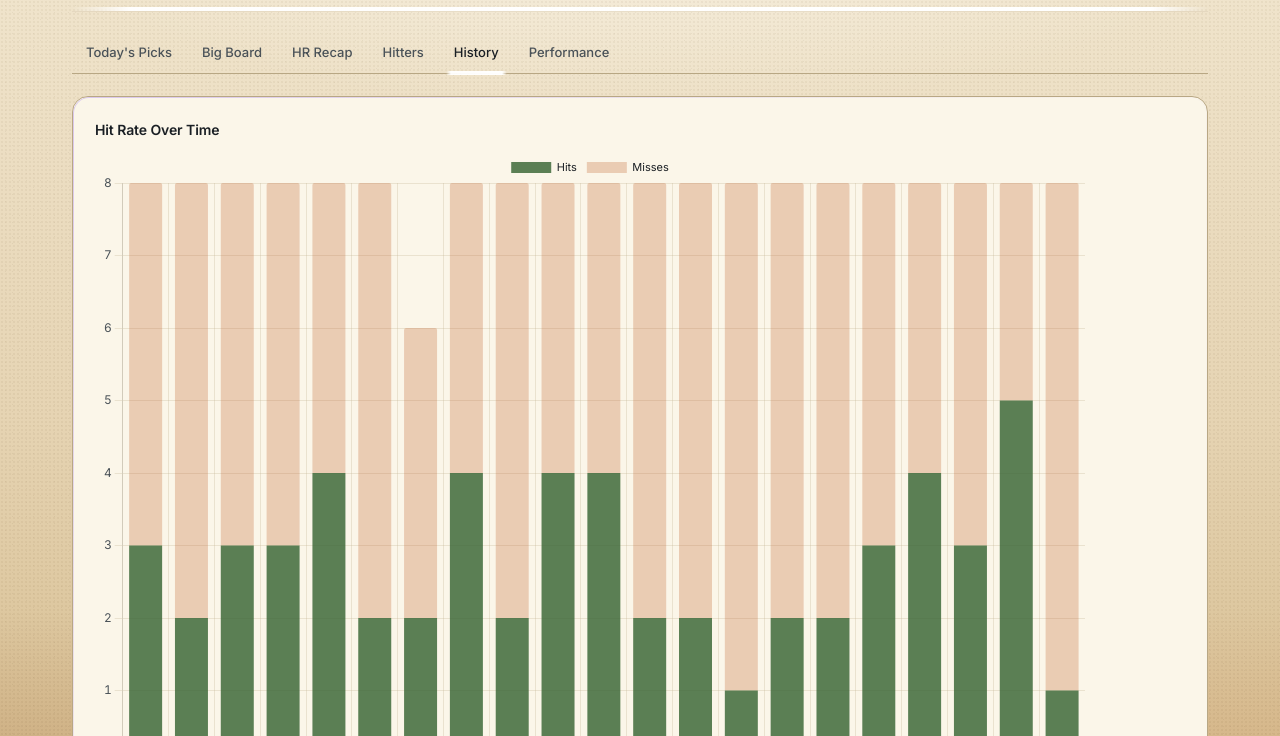
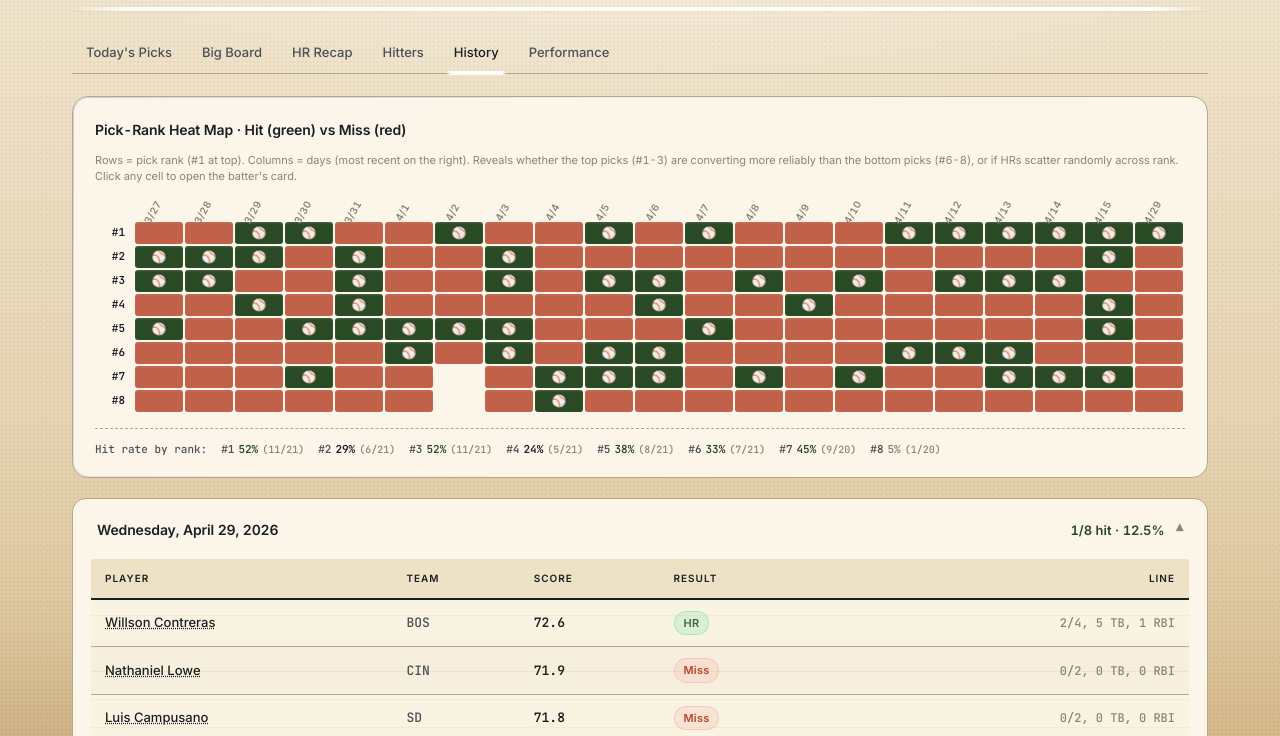
Before and after one commit to pablokunkel/mlb_bets_project, a plain HTML site: page mlb_hr_bet_site/index.html in a window 1280 px wide. Both pictures are taken after a click on the element "History". Shown: the part 64-800 px from the top of the page. Drawn offline with nearby package versions, Linux system fonts and the light colour scheme.

Commit message:
Fix gitignore + History heatmap + drop Performance masthead

```diff
--- a/mlb_hr_bet_site/index.html
+++ b/mlb_hr_bet_site/index.html
@@ -633,6 +633,94 @@
     }
 
     /* ────────────────────────────────────────────────────────────
+       HISTORY — pick-rank heat map (replaces bar chart)
+       Rows = pick rank #1..#8. Columns = days. Green=HR, red=miss.
+       ──────────────────────────────────────────────────────────── */
+    .history-heatmap {
+      width: 100%; border-collapse: separate; border-spacing: 2px;
+      table-layout: fixed;
+      font-family: 'Inter', sans-serif;
+    }
+    .history-heatmap thead th {
+      font-size: 9px; font-weight: 600;
+      color: var(--ink-muted);
+      letter-spacing: 0.04em;
+      text-transform: uppercase;
+      padding: 4px 0;
+      vertical-align: bottom;
+      text-align: center;
+      background: transparent;
+      border: none;
+      font-feature-settings: 'tnum';
+    }
+    .history-heatmap thead th.day-col span {
+      display: inline-block;
+      transform: rotate(-60deg);
+      transform-origin: 50% 100%;
+      white-space: nowrap;
+      font-size: 10px;
+    }
+    .history-heatmap thead th.rank-col {
+      width: 36px;
+    }
+    .history-heatmap tbody td.rank-col {
+      font-family: 'JetBrains Mono', monospace;
+      font-size: 11px; font-weight: 700;
+      color: var(--ink);
+      text-align: right;
+      padding: 0 8px 0 0;
+      background: transparent;
+      border: none;
+      width: 36px;
+    }
+    .history-heatmap tbody td {
+      width: 22px; height: 22px;
+      text-align: center;
+      border-radius: 3px;
+      font-size: 12px; line-height: 1;
+      cursor: default;
+      transition: transform 0.12s ease, box-shadow 0.12s ease;
+    }
+    .history-heatmap tbody td.cell-hit {
+      background: var(--grass-deep);
+      color: #f4ecd8;
+      cursor: pointer;
+      box-shadow: inset 0 1px 2px rgba(255, 255, 255, 0.15);
+    }
+    .history-heatmap tbody td.cell-miss {
+      background: rgba(185, 71, 45, 0.85);
+      cursor: pointer;
+      box-shadow: inset 0 1px 2px rgba(255, 255, 255, 0.10);
+    }
+    .history-heatmap tbody td.cell-pending {
+      background: rgba(184, 167, 132, 0.30);
+      box-shadow: inset 0 1px 2px rgba(0, 0, 0, 0.05);
+    }
+    .history-heatmap tbody td.cell-empty {
+      background: transparent;
+    }
+    .history-heatmap tbody td.cell-hit:hover,
+    .history-heatmap tbody td.cell-miss:hover {
+      transform: scale(1.15);
+      box-shadow: 0 4px 10px -3px rgba(80, 55, 25, 0.4);
+      z-index: 2; position: relative;
+    }
+    .heatmap-summary {
+      margin-top: 14px; padding-top: 12px;
+      border-top: 1px dashed var(--rule);
+      font-size: 11px;
+      color: var(--ink-soft);
+      display: flex; flex-wrap: wrap; gap: 14px;
+      font-family: 'JetBrains Mono', monospace;
+    }
+    .heatmap-summary .rank-rate {
+      display: inline-flex; gap: 4px; align-items: baseline;
+    }
+    .heatmap-summary .muted {
+      color: var(--ink-muted); font-size: 10px;
+    }
+
+    /* ────────────────────────────────────────────────────────────
        PERFORMANCE — newspaper layout (Phase 6)
        Whole tab reads as a daily newspaper. Masthead at the top,
        serif headlines, ledger-style prose. Charts inline as figures.
@@ -1421,22 +1509,22 @@
     <!-- HISTORY -->
     <div class="panel" id="panel-history">
       <div class="chart-container">
-        <h3>Hit Rate Over Time</h3>
-        <canvas id="hitRateChart" height="200"></canvas>
+        <h3>Pick-Rank Heat Map · Hit (green) vs Miss (red)</h3>
+        <div style="font-size:11px;color:var(--ink-muted);margin-bottom:10px">
+          Rows = pick rank (#1 at top). Columns = days (most recent on the right).
+          Reveals whether the top picks (#1-3) are converting more reliably than the
+          bottom picks (#6-8), or if HRs scatter randomly across rank.
+          Click any cell to open the batter's card.
+        </div>
+        <div id="historyHeatmap"><div class="loading">Loading heat map...</div></div>
       </div>
       <div id="historyList"><div class="loading">Loading history...</div></div>
     </div>
 
     <!-- PERFORMANCE -->
     <div class="panel newspaper" id="panel-stats">
-      <!-- Newspaper masthead — sets the editorial tone for the Performance tab.
-           Mimics the front page of a daily newspaper: gothic-serif title,
-           edition line under it. Date is filled in by JS at render time. -->
-      <div class="masthead">
-        <div class="masthead-edition" id="perfEdition">VOL. I · NO. 1 · LATE EDITION</div>
-        <div class="masthead-title">The Daily Diamond</div>
-        <div class="masthead-tagline">All the picks fit to print · Modeled in Inter, scored in clay</div>
-      </div>
+      <!-- Masthead removed 2026-05-01 per Pablo's call — kept the rest of the
+           newspaper styling (serif headlines, italic deks, ledger stat strip). -->
       <div class="stat-row" id="perfStats"></div>
       <div class="chart-container">
         <h3>Factor Score Trends (Selected Picks)</h3>
@@ -1785,36 +1873,75 @@
 
       const history = data.history;
 
-      // Chart palette refreshed to match the cream/clay theme.
-      const chartDays = history.slice().reverse().slice(-30);
-      const ctx = document.getElementById('hitRateChart').getContext('2d');
-      new Chart(ctx, {
-        type: 'bar',
-        data: {
-          labels: chartDays.map(d => formatMediumDate(d.date)),
-          datasets: [
-            {
-              label: 'Hits',
-              data: chartDays.map(d => d.hits),
-              backgroundColor: 'rgba(63, 106, 58, 0.85)',   // outfield green
-              borderRadius: 2,
-            },
-            {
-              label: 'Misses',
-              data: chartDays.map(d => d.total - d.hits),
-              backgroundColor: 'rgba(196, 106, 58, 0.30)',  // muted clay
-              borderRadius: 2,
-            }
-          ]
-        },
-        options: {
-          responsive: true,
-          scales: {
-            x: { stacked: true, ticks: { color: '#4a5258', font: { size: 10, family: 'Inter' } }, grid: { color: 'rgba(184, 167, 132, 0.25)' } },
-            y: { stacked: true, beginAtZero: true, ticks: { color: '#4a5258', stepSize: 1, font: { family: 'Inter' } }, grid: { color: 'rgba(184, 167, 132, 0.25)' } }
-          },
-          plugins: { legend: { labels: { color: '#1a1f24', font: { size: 11, family: 'Inter' } } } }
-        }
+      // ── Pick-rank heat map ──
+      // Rows = pick rank #1..#8. Columns = days (oldest left → newest right).
+      // Each cell colored green if that rank's pick HR'd, red if not, gray if pending.
+      // The pick at rank #N for a given day is determined by sorting that day's
+      // picks by composite descending and taking position N-1.
+      const heatDays = history.slice().reverse().slice(-30);   // chronological order, last 30
+      const ranks = [1, 2, 3, 4, 5, 6, 7, 8];
+      // For each day, sort picks by composite desc and grab top 8
+      const dayPicks = heatDays.map(d => {
+        const sorted = (d.picks || []).slice().sort((a, b) => (b.composite || 0) - (a.composite || 0));
+        return {
+          date: d.date,
+          ranks: sorted.slice(0, 8),
+          outcomes_available: d.outcomes_available,
+        };
+      });
+
+      let heatHtml = '<table class="history-heatmap"><thead><tr><th class="rank-col"></th>';
+      dayPicks.forEach(d => {
+        const dateObj = new Date(d.date);
+        const lbl = (dateObj.getMonth() + 1) + '/' + dateObj.getDate();
+        heatHtml += `<th class="day-col"><span>${lbl}</span></th>`;
+      });
+      heatHtml += '</tr></thead><tbody>';
+
+      ranks.forEach(r => {
+        heatHtml += `<tr><td class="rank-col">#${r}</td>`;
+        dayPicks.forEach(d => {
+          const p = d.ranks[r - 1];
+          if (!p) {
+            heatHtml += '<td class="cell-empty"></td>';
+          } else if (!d.outcomes_available || p.hr_count == null || p.hr_count < 0) {
+            heatHtml += `<td class="cell-pending" title="${p.name || ''} — pending"></td>`;
+          } else if (p.hr_count > 0) {
+            const pid = p.batter_id || p.player_id || '';
+            heatHtml += `<td class="cell-hit clickable-row" data-pid="${pid}" title="${p.name || ''} — HR (${formatLongDate(d.date)})">⚾</td>`;
+          } else {
+            const pid = p.batter_id || p.player_id || '';
+            heatHtml += `<td class="cell-miss clickable-row" data-pid="${pid}" title="${p.name || ''} — miss (${formatLongDate(d.date)})"></td>`;
+          }
+        });
+        heatHtml += '</tr>';
+      });
+      heatHtml += '</tbody></table>';
+
+      // Summary line under the heatmap — hit rate per rank
+      heatHtml += '<div class="heatmap-summary">Hit rate by rank: ';
+      ranks.forEach(r => {
+        let hits = 0, total = 0;
+        dayPicks.forEach(d => {
+          if (!d.outcomes_available) return;
+          const p = d.ranks[r - 1];
+          if (!p || p.hr_count == null || p.hr_count < 0) return;
+          total += 1;
+          if (p.hr_count > 0) hits += 1;
+        });
+        const rate = total > 0 ? Math.round(hits / total * 100) : 0;
+        const color = rate >= 30 ? 'var(--grass-deep)' : rate >= 15 ? 'var(--ink)' : 'var(--ink-muted)';
+        heatHtml += `<span class="rank-rate"><strong>#${r}</strong> <span style="color:${color};font-weight:600">${rate}%</span><span class="muted"> (${hits}/${total})</span></span>`;
+      });
+      heatHtml += '</div>';
+
+      document.getElementById('historyHeatmap').innerHTML = heatHtml;
+      // Bind cell clicks to open player modal
+      document.querySelectorAll('#historyHeatmap [data-pid]').forEach(c => {
+        c.addEventListener('click', (e) => {
+          const pid = c.dataset.pid;
+          if (pid) openPlayerModal(pid);
+        });
       });
 
       // Day cards — collapsible. Default: collapsed (just date + result).
@@ -1858,8 +1985,9 @@
             const closeNote = closeMiss ? ' <span style="font-size:10px;font-style:italic">close</span>' : '';
             lineCell = `<span style="color:${lineColor};font-size:12px;font-family:'JetBrains Mono',monospace">${h}/${ab}, ${tb} TB, ${rbi} RBI${closeNote}</span>`;
           }
-          html += `<tr>
-            <td style="font-weight:500">${p.name}</td>
+          const pid = p.batter_id || p.player_id || '';
+          html += `<tr data-pid="${pid}" class="clickable-row">
+            <td style="font-weight:500" class="player-link">${p.name}</td>
             <td style="font-family:'JetBrains Mono',monospace;color:var(--ink-soft)">${p.team}</td>
             <td style="font-family:'JetBrains Mono',monospace;font-weight:600">${(p.composite || 0).toFixed(1)}</td>
             <td>${outcomeBadge(p.hr_count)}</td>
@@ -1875,6 +2003,7 @@
       document.querySelectorAll('.history-day-header').forEach(h => {
         h.addEventListener('click', () => h.parentElement.classList.toggle('expanded'));
       });
+      bindPlayerClicks();
       bindMobileTables();
     }
 
@@ -1887,16 +2016,7 @@
         document.getElementById('perfStats').innerHTML = '<div class="empty">No performance data yet. Run outcomes ETL first.</div>';
         return;
       }
-      // Newspaper masthead — show today's date and total picks-to-date in
-      // the edition line. Adds a faux "VOL" / "NO" framing so it reads
-      // editorially.
-      const editionEl = document.getElementById('perfEdition');
-      if (editionEl) {
-        const today = new Date();
-        const issueNum = (perf.overall?.total_picks || 0);
-        editionEl.textContent =
-          `VOL. I · NO. ${issueNum} · ${today.toLocaleDateString(undefined, {weekday: 'long', month: 'long', day: 'numeric', year: 'numeric'}).toUpperCase()}`;
-      }
+      // (Masthead JS removed 2026-05-01 — masthead element no longer in DOM.)
 
       const o = perf.overall;
       document.getElementById('perfStats').innerHTML = `
```
